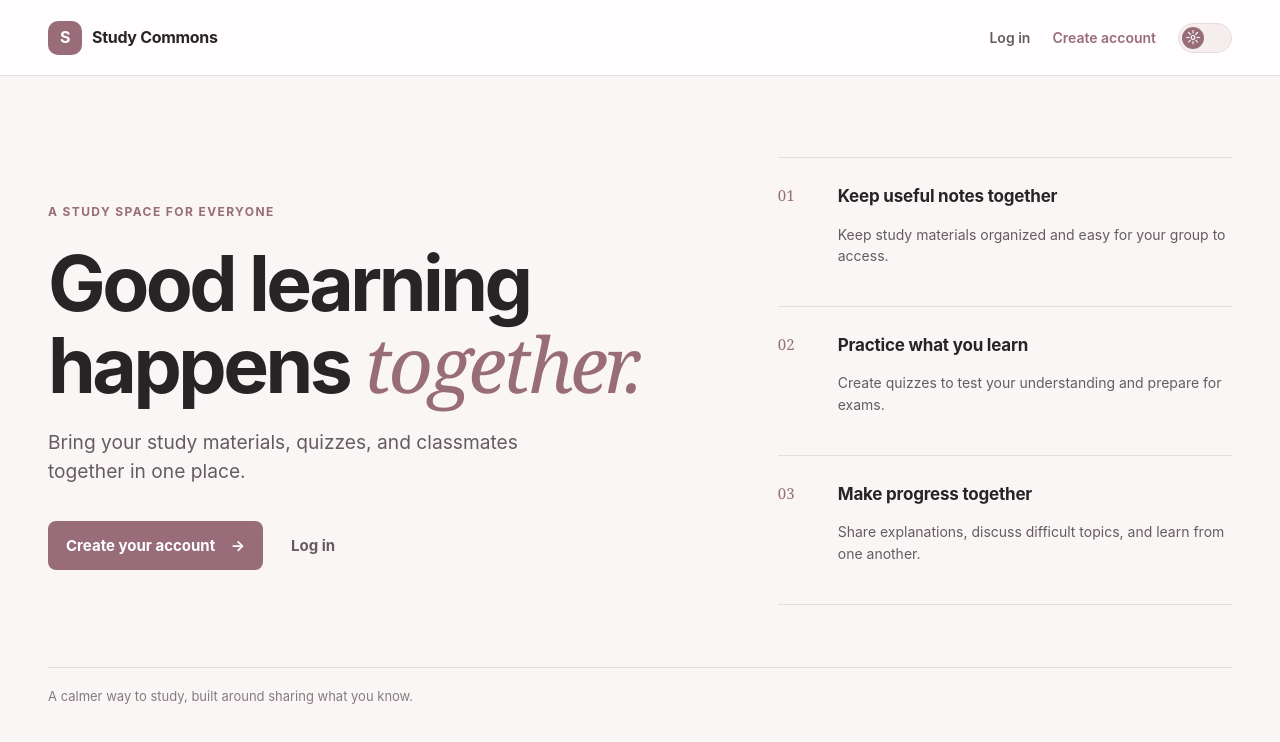
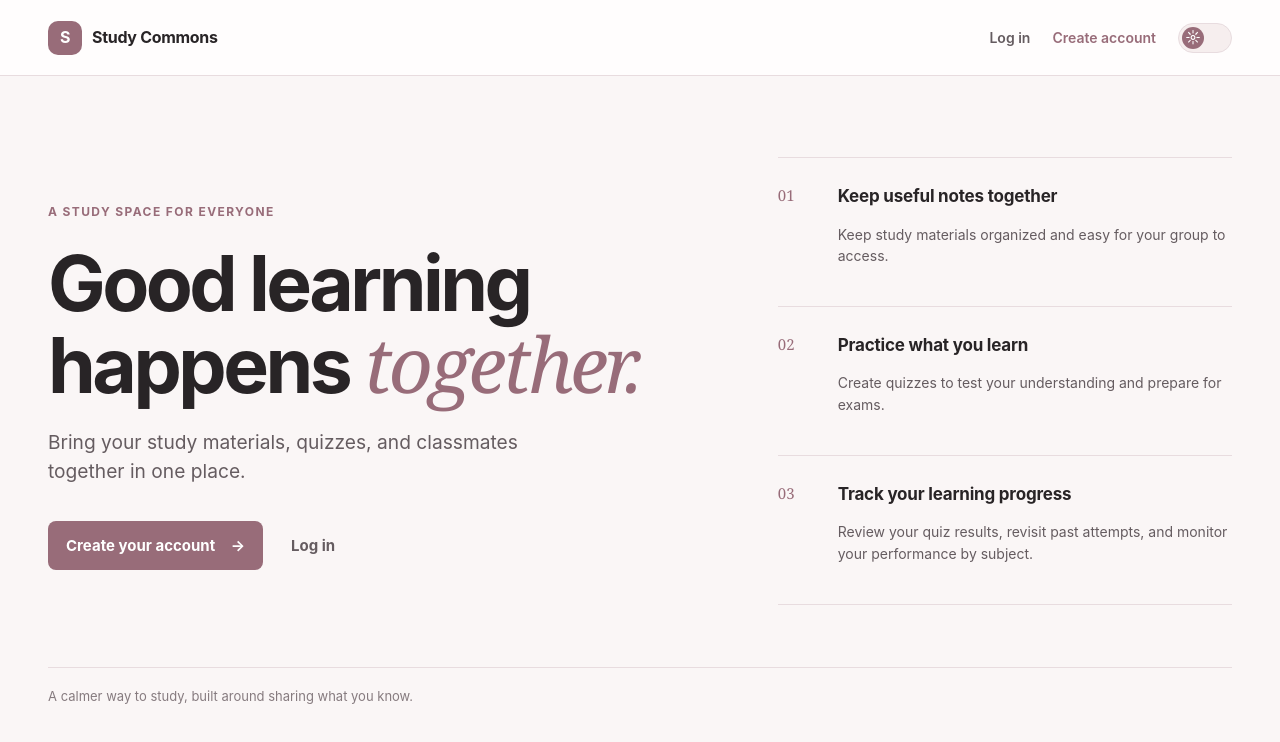
Before and after one commit to Chandak06/SE-JF-10, a React (Vite) app in the folder frontend/: page / in a window 1280 px wide. Shown: the top 742 px of the page. Built offline with nearby package versions, Linux system fonts and the light colour scheme; no server answers.

Commit message:
CSMQ-11: update landing page feature descriptions

```diff
--- a/frontend/src/pages/HomePage.tsx
+++ b/frontend/src/pages/HomePage.tsx
@@ -4,7 +4,7 @@ import styles from './HomePage.module.css'
 const benefits = [
   ['01', 'Keep useful notes together', 'Keep study materials organized and easy for your group to access.'],
   ['02', 'Practice what you learn', 'Create quizzes to test your understanding and prepare for exams.'],
-  ['03', 'Make progress together', 'Share explanations, discuss difficult topics, and learn from one another.'],
+  ['03', 'Track your learning progress', 'Review your quiz results, revisit past attempts, and monitor your performance by subject.'],
 ]
 
 export default function HomePage() {
```
